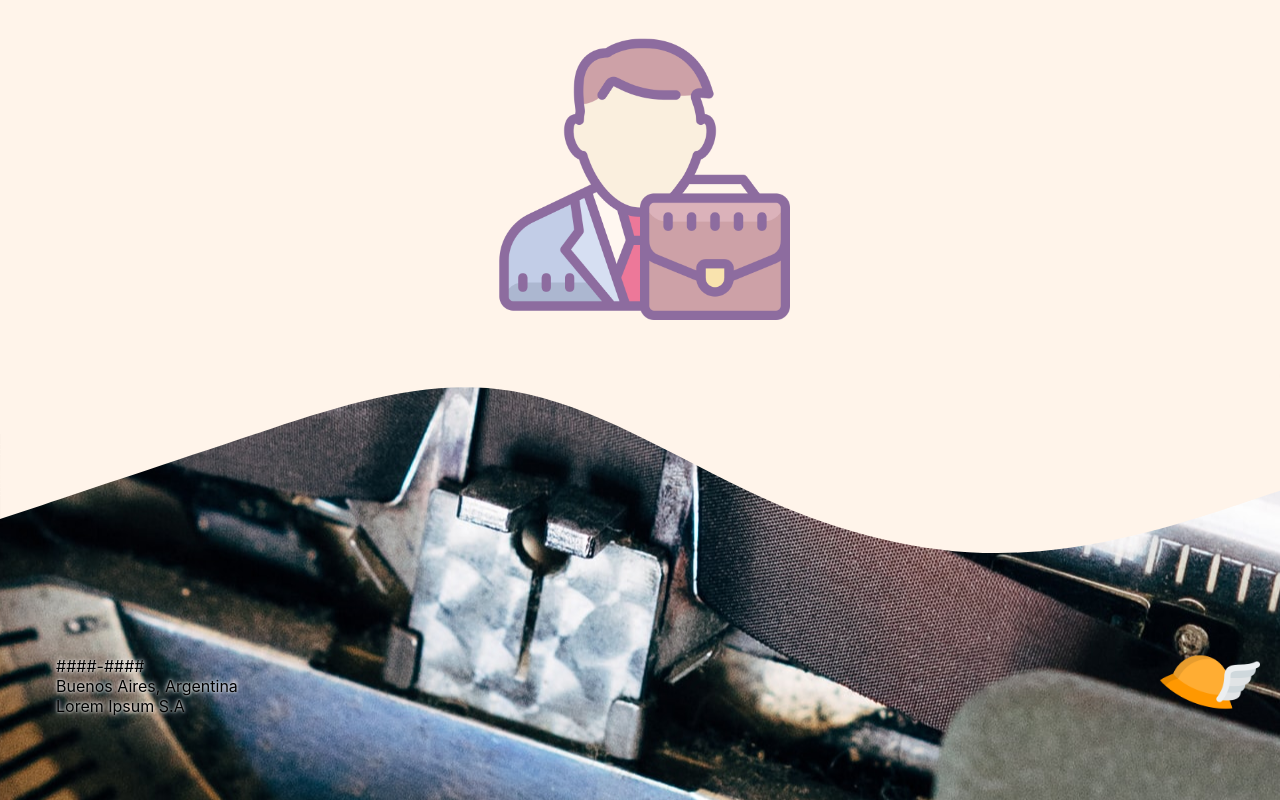
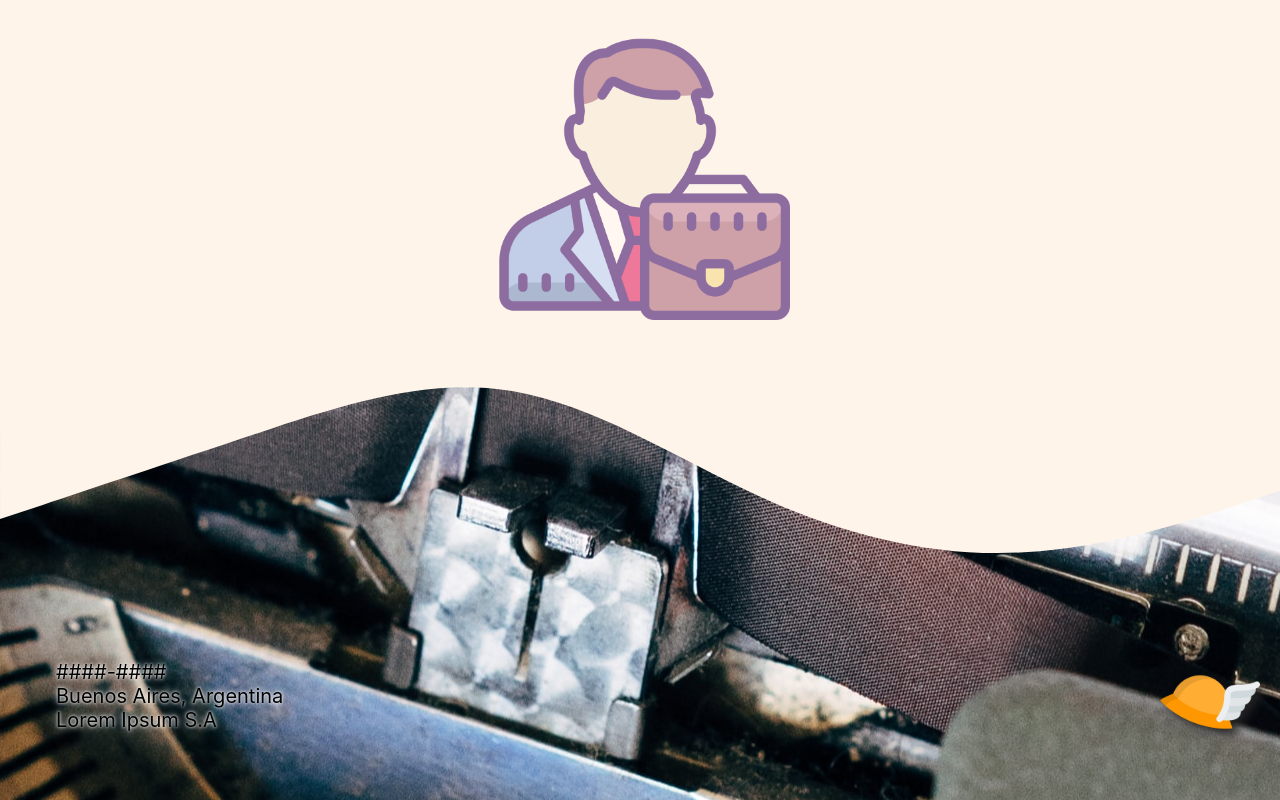
Before and after one commit to LucasTurco92/notificationSPA, a Next.js app: page / in a window 1280 px wide. Shown: the part 1601-2401 px from the top of the page. Built offline with nearby package versions, Linux system fonts and the light colour scheme.

Commit message:
updated minor styles from footer

```diff
--- a/src/components/section-fourth/section-fourth.module.scss
+++ b/src/components/section-fourth/section-fourth.module.scss
@@ -30,9 +30,14 @@
             font-size: 3em;
         }
         margin-bottom: 2vh;
+        ul {
+            font-size: 2.5vh;
+        }
     }
     .hermes {
         align-self: flex-end;
+        -webkit-filter: drop-shadow(5px 5px 5px #222);
+        filter: drop-shadow(5px 5px 5px #222);
     }
 }
 
```
